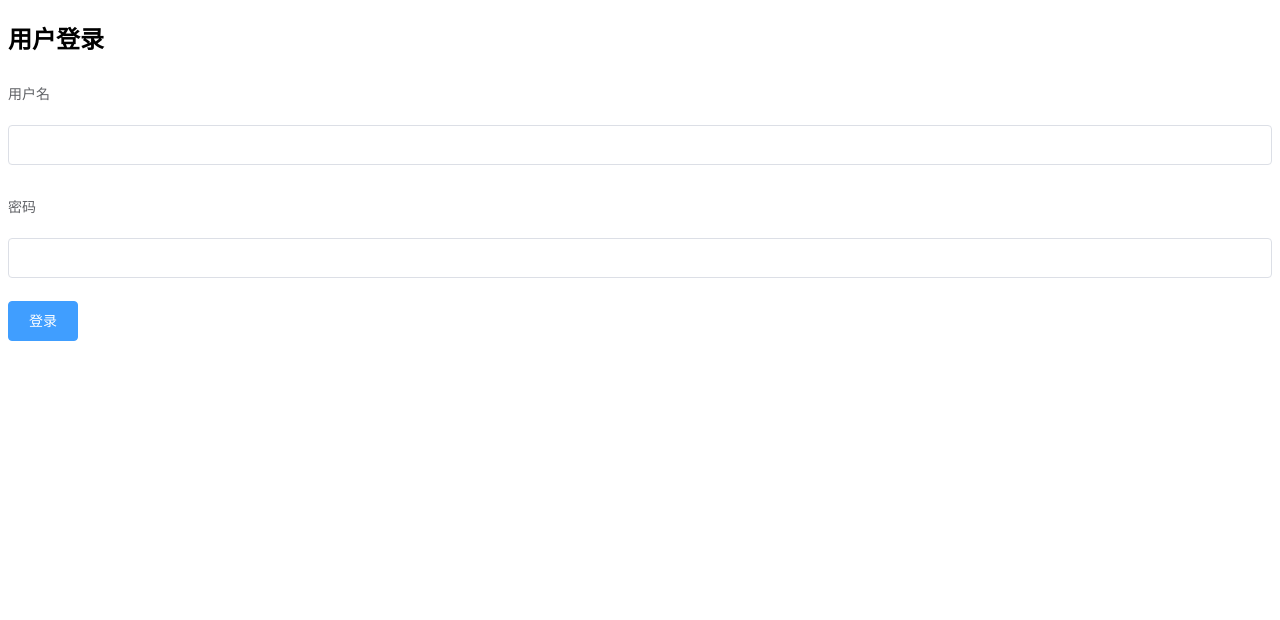
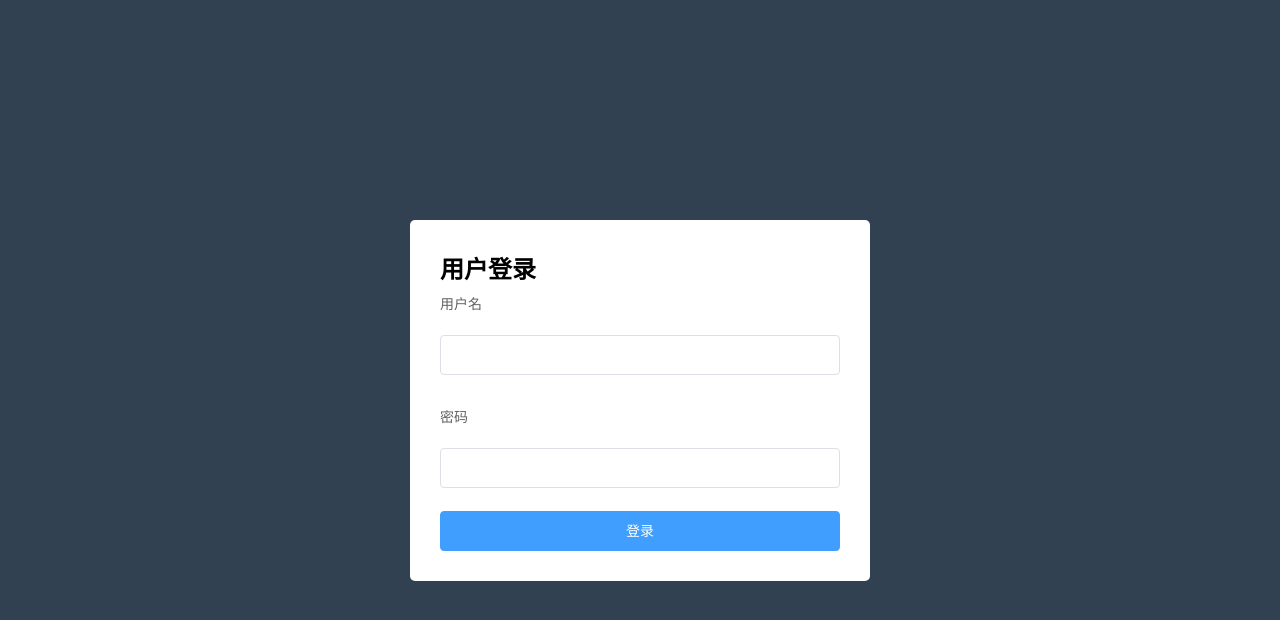
Before and after one commit to rzname/shopmanager63, a Vue app: page /#/login in a window 1280 px wide. Shown: the top 620 px of the page. Built offline with nearby package versions, Linux system fonts and the light colour scheme.

Commit message:
登录-完成

```diff
--- a/package.json
+++ b/package.json
@@ -12,6 +12,7 @@
     "build": "node build/build.js"
   },
   "dependencies": {
+    "axios": "^0.18.0",
     "element-ui": "^2.5.4",
     "vue": "^2.5.2",
     "vue-router": "^3.0.1"
--- a/src/App.vue
+++ b/src/App.vue
@@ -12,5 +12,7 @@ export default {
 </script>
 
 <style>
-
+#app{
+  height: 100%;
+}
 </style>
--- /dev/null
+++ b/src/assets/css/base.css
@@ -0,0 +1,5 @@
+html,body,h2{
+   padding: 0;
+   margin: 0;
+   height: 100%;
+}
--- a/src/components/home.vue
+++ b/src/components/home.vue
@@ -1,6 +1,12 @@
 <template>
     <div>
-        home----
+        <el-container class="container">
+            <el-header>Header</el-header>
+            <el-container>
+         <el-aside class="aside" width="200px">Aside</el-aside>
+         <el-main class="main">Main</el-main>
+        </el-container>
+</el-container>
     </div>
 </template>
 
@@ -11,5 +17,14 @@ export default {
 </script>
 
 <style>
-
+.container{
+    height: 100%;
+    background: yellow;
+}
+.aside{
+     background: red;
+}
+.main{
+    background: rgb(0, 255, 55);
+}
 </style>
--- a/src/components/login.vue
+++ b/src/components/login.vue
@@ -1,7 +1,6 @@
 <template>
     <div class="login-wrap">
-        <el-form
-        class="login-form" label-position="top" label-width="80px" :model="formdata">
+        <el-form class="login-form" label-position="top" label-width="80px" :model="formdata">
             <h2>用户登录</h2>
             <el-form-item label="用户名">
              <el-input v-model="formdata.username"></el-input>
@@ -9,23 +8,61 @@
         <el-form-item label="密码">
          <el-input v-model="formdata.password"></el-input>
          </el-form-item>
-         <el-button class="login-btn" type="primary">登录</el-button>
+         <el-button @click.prevent="handlelogin()" class="login-btn" type="primary">登录</el-button>
         </el-form>
     </div>
 </template>
 
 <script>
 export default {
-    data(){
-        return {
-            formdata:{
-                username:'',
-                password:''
-            }
-        }
+  data () {
+    return {
+      formdata: {
+        username: '',
+        password: ''
+      }
     }
-};
+  },
+  methods: {
+    // 登录请求
+    async handlelogin () {
+      const res = await this.$http.post(`login`, this.formdata)
+      console.log(res)
+
+      const { data: { data: { token }, meta: { msg, status } } } = res
+
+      if (status === 200) {
+        // console.log("login--success----");
+        // this.$message.error(msg);
+        // 渲染home.vue
+        localStorage.setItem('token', token)
+        this.$router.push({
+          name: 'home'
+        })
+      } else {
+        this.$message.error(msg)
+        console.log(msg)
+      }
+    }
+  }
+}
 </script>
 
 <style>
+.login-wrap {
+  height: 100%;
+  background-color: #324152;
+  display: flex;
+  justify-content: center;
+  align-items: center;
+}
+.login-form {
+  background-color: #fff;
+  width: 400px;
+  border-radius: 5px;
+  padding: 30px;
+}
+.login-btn {
+  width: 100%;
+}
 </style>
--- a/src/main.js
+++ b/src/main.js
@@ -5,6 +5,10 @@ import App from './App'
 import router from './router'
 import ElementUI from 'element-ui'
 import 'element-ui/lib/theme-chalk/index.css'
+import '@/assets/css/base.css'
+import axios from 'axios'
+axios.defaults.baseURL = 'http://localhost:8888/api/private/v1/'
+Vue.prototype.$http = axios
 
 // ElementUI其实vue插件，和vuerouter用法一样 vue.use（名）
 // vue插件的使用
```
Also changed, not shown: 1 other file (tests, documents, lock files or other folders).
